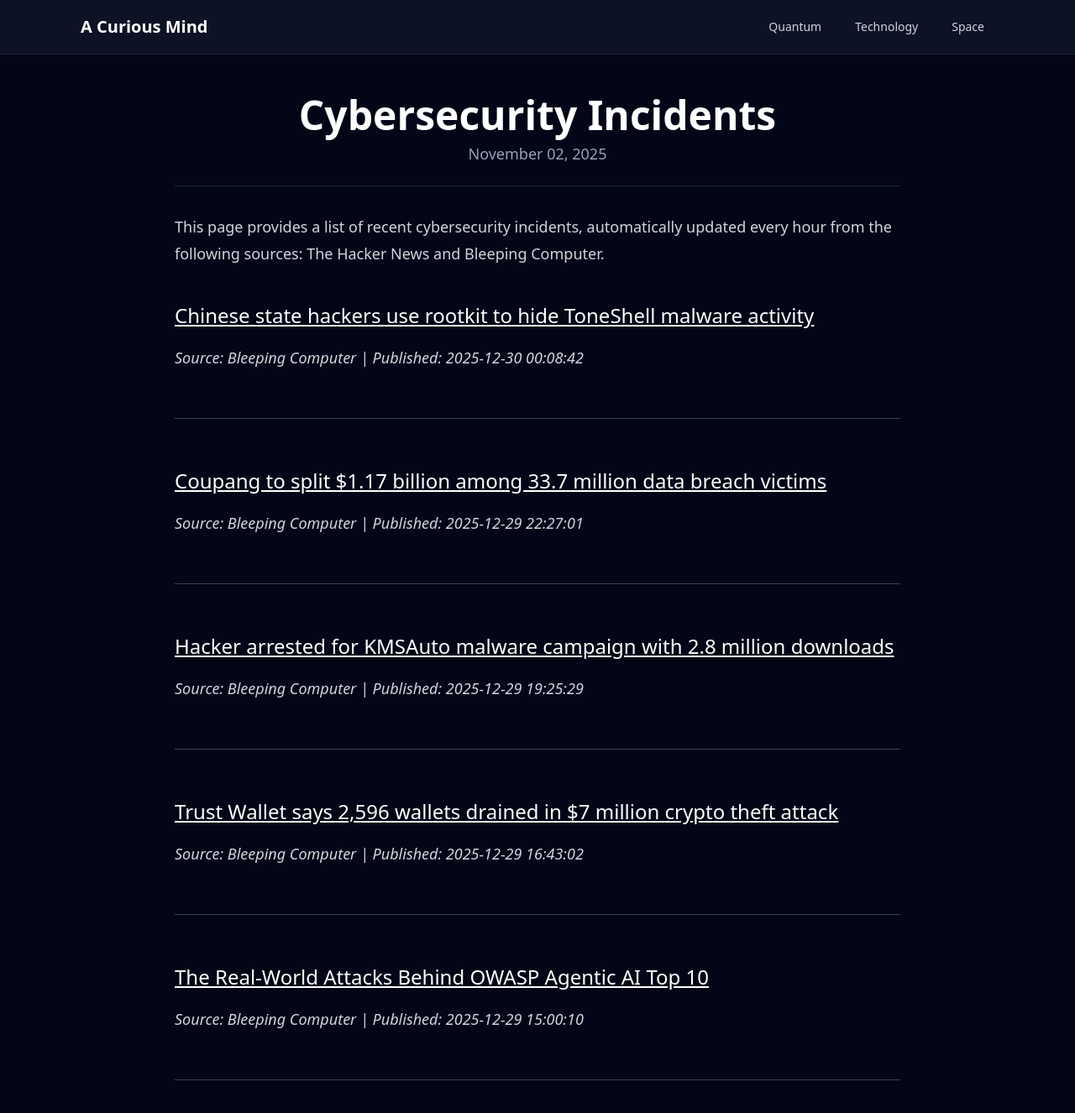
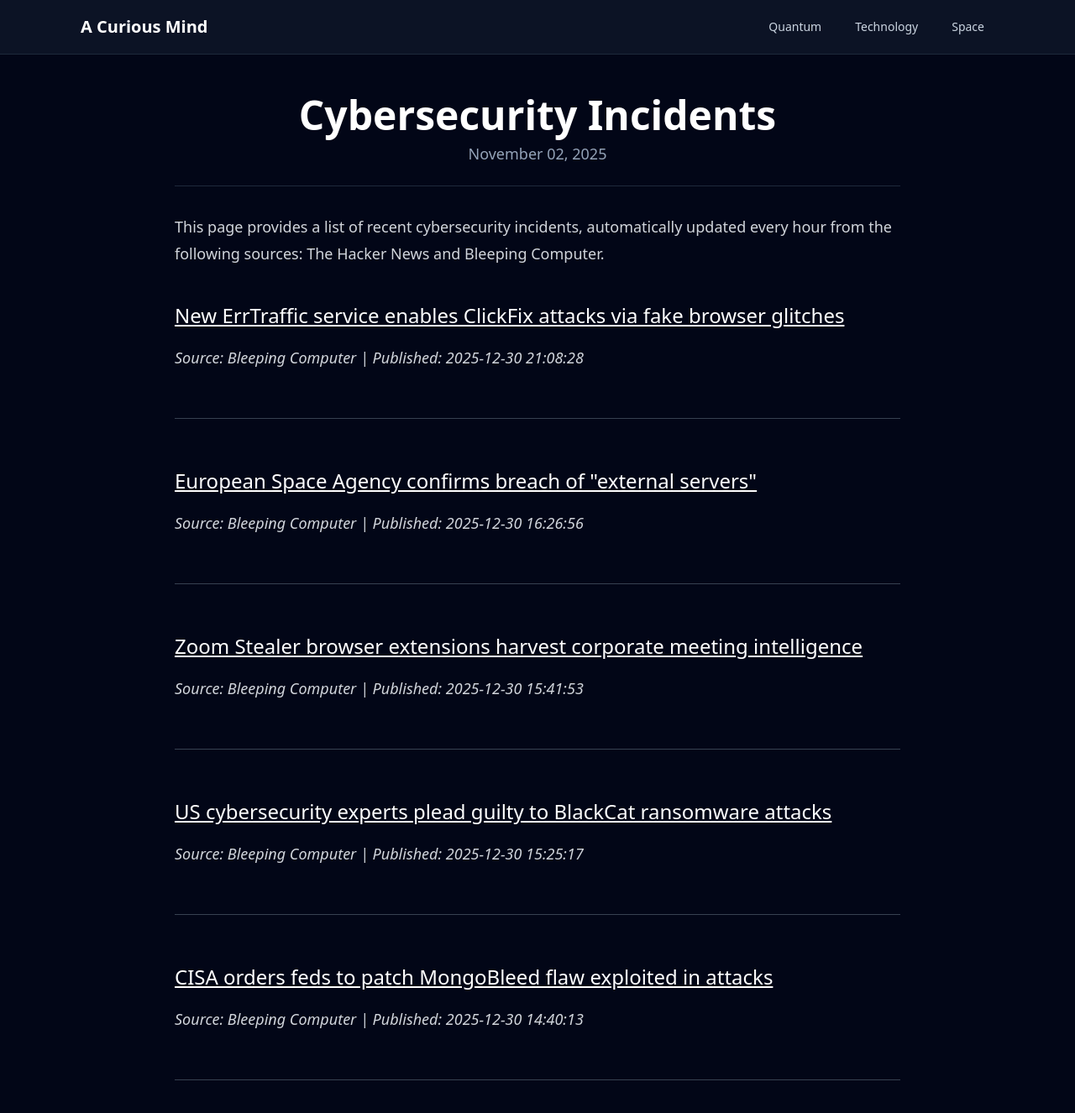
Before and after one commit to onehl7/onehl7.github.io, a Jekyll site: the page built from _posts/2025-11-02-cybersecurity-incidents.md, in a window 1280 px wide and 1400 px high. Shown: the top 1326 px of the window at 84% size. Built offline with Jekyll 4.4.1, drawn with Linux system fonts in a browser that asks for light colours; nearby versions of some CDN libraries.

Commit message:
Update news data

```diff
--- a/_data/news.json
+++ b/_data/news.json
@@ -1,32 +1,32 @@
 [
   {
     "source": "Bleeping Computer",
-    "title": "Chinese state hackers use rootkit to hide ToneShell malware activity",
-    "link": "https://www.bleepingcomputer.com/news/security/chinese-state-hackers-use-rootkit-to-hide-toneshell-malware-activity/",
-    "published": "2025-12-30 00:08:42"
+    "title": "New ErrTraffic service enables ClickFix attacks via fake browser glitches",
+    "link": "https://www.bleepingcomputer.com/news/security/new-errtraffic-service-enables-clickfix-attacks-via-fake-browser-glitches/",
+    "published": "2025-12-30 21:08:28"
   },
   {
     "source": "Bleeping Computer",
-    "title": "Coupang to split $1.17 billion among 33.7 million data breach victims",
-    "link": "https://www.bleepingcomputer.com/news/security/coupang-to-split-117-billion-among-337-million-data-breach-victims/",
-    "published": "2025-12-29 22:27:01"
+    "title": "European Space Agency confirms breach of \"external servers\"",
+    "link": "https://www.bleepingcomputer.com/news/security/european-space-agency-confirms-breach-of-external-servers/",
+    "published": "2025-12-30 16:26:56"
   },
   {
     "source": "Bleeping Computer",
-    "title": "Hacker arrested for KMSAuto malware campaign with 2.8 million downloads",
-    "link": "https://www.bleepingcomputer.com/news/security/hacker-arrested-for-kmsauto-malware-campaign-with-28-million-downloads/",
-    "published": "2025-12-29 19:25:29"
+    "title": "Zoom Stealer browser extensions harvest corporate meeting intelligence",
+    "link": "https://www.bleepingcomputer.com/news/security/zoom-stealer-browser-extensions-harvest-corporate-meeting-intelligence/",
+    "published": "2025-12-30 15:41:53"
   },
   {
     "source": "Bleeping Computer",
-    "title": "Trust Wallet says 2,596 wallets drained in $7 million crypto theft attack",
-    "link": "https://www.bleepingcomputer.com/news/security/trust-wallet-says-7-million-crypto-theft-attack-drained-2-596-wallets/",
-    "published": "2025-12-29 16:43:02"
+    "title": "US cybersecurity experts plead guilty to BlackCat ransomware attacks",
+    "link": "https://www.bleepingcomputer.com/news/security/us-cybersecurity-experts-plead-guilty-to-blackcat-alphv-ransomware-attacks/",
+    "published": "2025-12-30 15:25:17"
   },
   {
     "source": "Bleeping Computer",
-    "title": "The Real-World Attacks Behind OWASP Agentic AI Top 10",
-    "link": "https://www.bleepingcomputer.com/news/security/the-real-world-attacks-behind-owasp-agentic-ai-top-10/",
-    "published": "2025-12-29 15:00:10"
+    "title": "CISA orders feds to patch MongoBleed flaw exploited in attacks",
+    "link": "https://www.bleepingcomputer.com/news/security/cisa-orders-federal-agencies-to-patch-mongobleed-flaw-actively-exploited-in-attacks/",
+    "published": "2025-12-30 14:40:13"
   }
 ]
```
